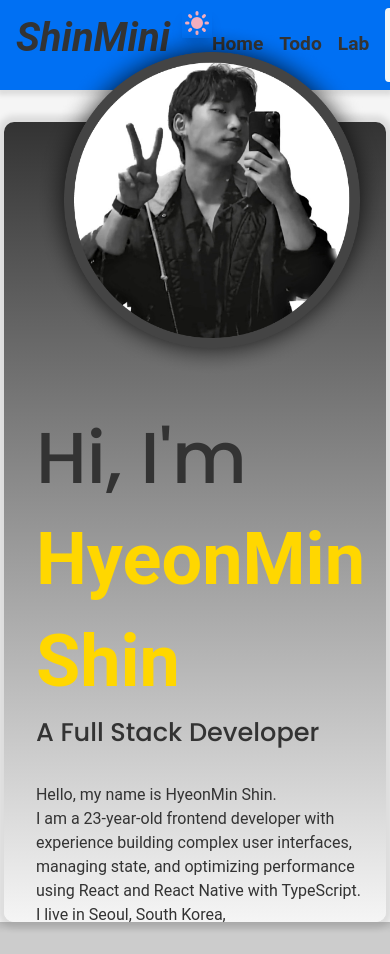
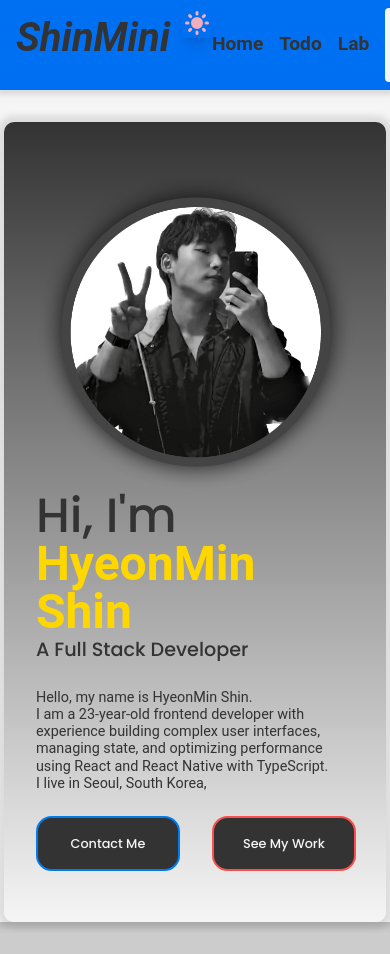
Before and after one commit to ShinMini/shinmini-homepage, a React (Vite) app: page / in a window 390 px wide. Built offline with nearby package versions, Linux system fonts and the light colour scheme; no server answers.

Commit message:
fix(mobile): media-query adjusted

```diff
--- a/public/index.html
+++ b/public/index.html
@@ -5,8 +5,8 @@
     <link rel="icon" type="image/svg+xml" href="/assets/logo-58a5fb03.svg" />
     <meta name="viewport" content="width=device-width, initial-scale=1.0" />
     <title>ShinMini</title>
-    <script type="module" crossorigin src="/assets/index-59dc1e3f.js"></script>
-    <link rel="stylesheet" href="/assets/index-069185cd.css">
+    <script type="module" crossorigin src="/assets/index-2a9f0ee9.js"></script>
+    <link rel="stylesheet" href="/assets/index-717341d6.css">
   </head>
   <body>
     <div id="root"></div>
--- a/src/components/Layout.tsx
+++ b/src/components/Layout.tsx
@@ -5,6 +5,7 @@ import Navbar from '@src/components/navbar';
 import { hexToRGBA } from '@src/features/authentication';
 
 const Wrapper = styled.div`
+  min-width: 390px;
   background-color: ${props => props.theme.colors.gray};
 
   transition: background-color 700ms linear 300ms;
@@ -14,6 +15,7 @@ const Wrapper = styled.div`
 
 const Container = styled.div`
   max-width: 1980px;
+
   min-height: 100vh;
 
   margin: 0 auto;
--- a/src/pages/home/components/Greeting.tsx
+++ b/src/pages/home/components/Greeting.tsx
@@ -6,7 +6,7 @@ const Container = styled.div`
   margin: 2rem auto;
 
   width: 100%;
-  height: max(80vh, 50rem);
+  min-height: max(80vh, 50rem);
 
   display: flex;
   flex-direction: column;
@@ -29,8 +29,7 @@ const Container = styled.div`
 
 const Content = styled.div`
   display: grid;
-  grid-template-columns: 2fr 3fr;
-  grid-gap: 2rem;
+  grid-template-columns: 1fr 1fr;
 
   justify-content: center;
   align-items: center;
@@ -50,22 +49,27 @@ const Context = styled.div`
   justify-content: center;
   align-items: flex-start;
 
-  gap: min(2rem, 4vh);
+  gap: max(1.5rem, 2.5vh);
 
   width: 100%;
   height: 100%;
 
   h1 {
-    font-size: 4.5rem;
-    line-height: 1.4;
+    font-size: max(3rem, 2vw);
+    line-height: 1;
 
     font-family: ${props => props.theme.fonts.poppins.medium};
   }
   h2 {
-    font-size: 1.6rem;
+    font-size: max(1.2rem, 1.5vw);
 
     color: ${props => props.theme.colors.grayDark};
     font-family: ${props => props.theme.fonts.poppins.medium};
+  }
+
+  p {
+    font-size: max(0.9rem, 1.4vw);
+    line-height: 1.2;
   }
   footer {
     display: flex;
@@ -80,17 +84,17 @@ const Context = styled.div`
 `;
 
 const TakeALookButton = styled.button<{ borderColor: string }>`
-  width: max(10rem, 8vw);
+  width: max(9rem, 7vw);
   height: 100%;
 
-  font-size: 1rem;
+  font-size: 0.8rem;
   font-weight: 400;
 
   padding: 1rem 1.5rem;
 
   border-color: ${props => props.borderColor};
   border-width: 2px;
-  border-radius: max(5rem, 4vw);
+  border-radius: min(5rem, 4vw);
 
   color: ${props => props.theme.colors.opposite.text};
   background-color: ${props => props.theme.colors.opposite.background};
@@ -110,8 +114,8 @@ const Greeting: React.FC = () => {
             <h2>A Full Stack Developer</h2>
           </header>
           <article>
-            <p>Hello, my name is HyeonMin Shin.</p>I am a 23-year-old frontend developer with experience building
-            complex user interfaces,
+            <p>Hello, my name is HyeonMin Shin.</p>
+            <p>I am a 23-year-old frontend developer with experience building complex user interfaces,</p>
             <p>managing state, and optimizing performance using React and React Native with TypeScript.</p>
             <p>I live in Seoul, South Korea,</p>
           </article>
```
